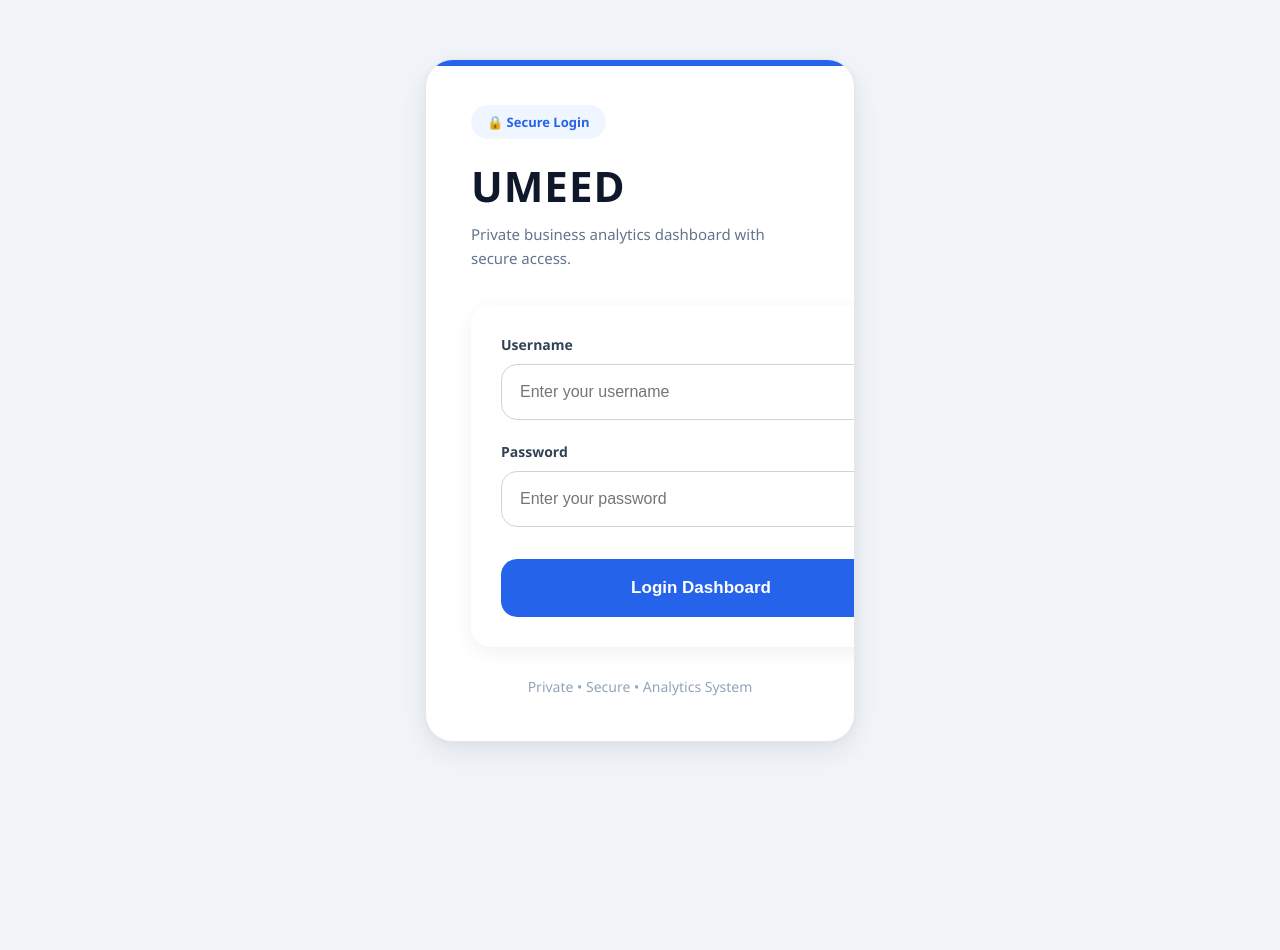
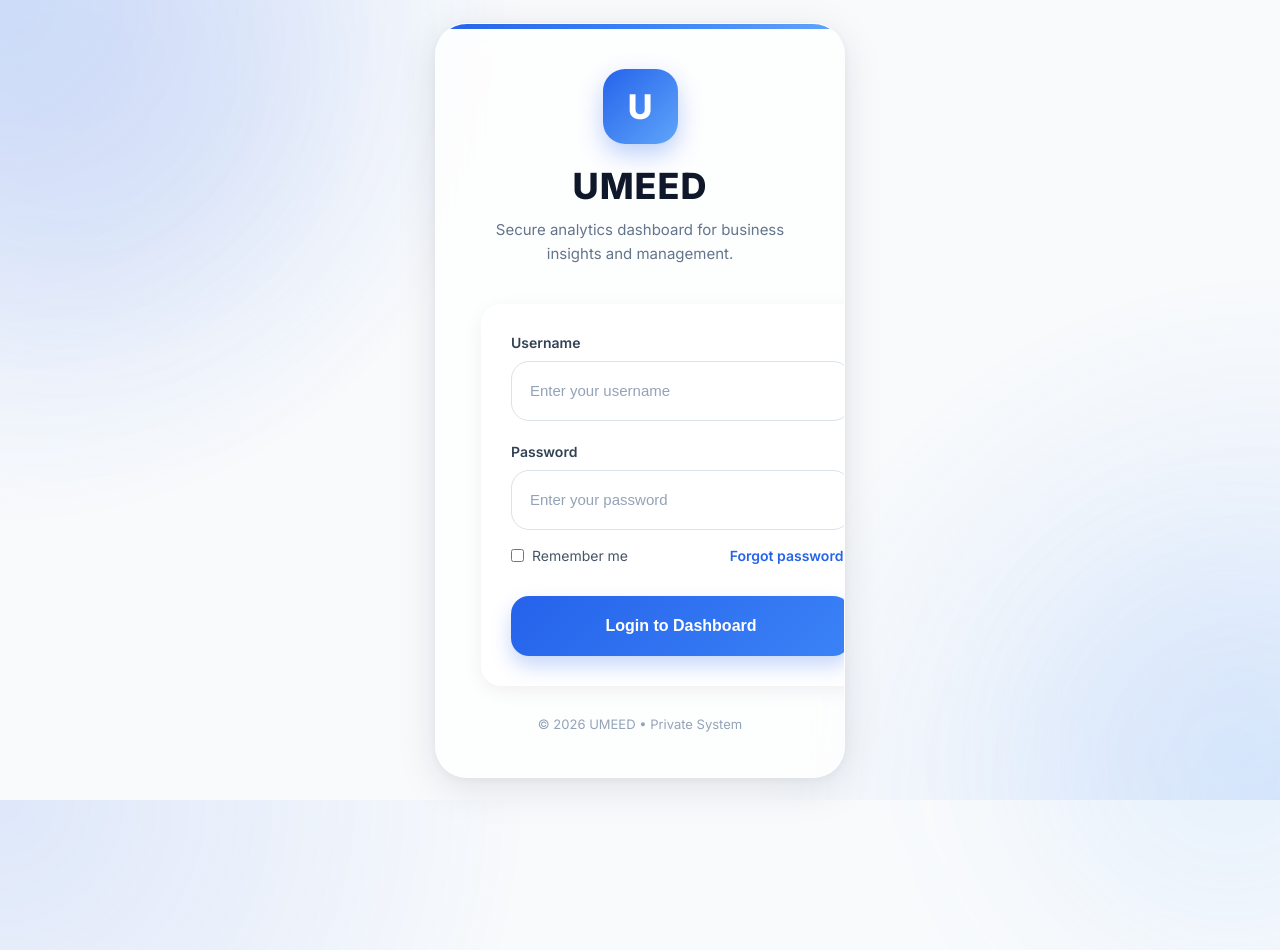
Before and after one commit to Rawish007/dashboard, a Flask app: page /login in a window 1280 px wide; the page is wider, and only the part inside the window is pictured. Before the commit the page ends 748 px from the top of that part, so only its background shows below. Run offline with Flask 3, Linux system fonts and the light colour scheme.

Commit message:
Update login.html

```diff
--- a/templates/login.html
+++ b/templates/login.html
@@ -1,6 +1,5 @@
 <!DOCTYPE html>
 <html lang="en">
-
 <head>
 
 <meta charset="UTF-8">
@@ -11,45 +10,118 @@
 <link rel="stylesheet"
 href="{{ url_for('static', filename='style.css') }}">
 
+<link rel="preconnect" href="https://fonts.googleapis.com">
+<link href="https://fonts.googleapis.com/css2?family=Inter:wght@400;500;600;700;800&display=swap" rel="stylesheet">
+
 <style>
+
+/* RESET */
+
+*{
+    margin:0;
+    padding:0;
+    box-sizing:border-box;
+}
 
 /* BODY */
 
 body{
-    margin:0;
-    padding:0;
-    font-family:'Segoe UI',sans-serif;
-    background:#f1f5f9;
+
+    font-family:'Inter',sans-serif;
+
     height:100vh;
+
     display:flex;
+
     justify-content:center;
+
     align-items:center;
+
     overflow:hidden;
+
+    background:
+    radial-gradient(circle at top left,#2563eb20,transparent 35%),
+    radial-gradient(circle at bottom right,#3b82f620,transparent 35%),
+    #f8fafc;
+
+    position:relative;
+
 }
 
-/* MAIN CONTAINER */
+/* FLOATING BLUR */
+
+body::before{
+
+    content:"";
+
+    position:absolute;
+
+    width:500px;
+    height:500px;
+
+    background:#2563eb18;
+
+    border-radius:50%;
+
+    filter:blur(90px);
+
+    top:-180px;
+    left:-180px;
+
+}
+
+body::after{
+
+    content:"";
+
+    position:absolute;
+
+    width:400px;
+    height:400px;
+
+    background:#60a5fa18;
+
+    border-radius:50%;
+
+    filter:blur(80px);
+
+    bottom:-150px;
+    right:-150px;
+
+}
+
+/* WRAPPER */
 
 .login-wrapper{
+
     width:100%;
-    max-width:430px;
+    max-width:450px;
+
     padding:20px;
+
+    z-index:2;
+
 }
 
-/* LOGIN CARD */
+/* CARD */
 
 .login-card{
 
-    background:white;
+    background:rgba(255,255,255,0.75);
 
-    border-radius:28px;
+    backdrop-filter:blur(20px);
+
+    border:1px solid rgba(255,255,255,0.4);
+
+    border-radius:32px;
 
     padding:45px;
 
     box-shadow:
-    0 10px 30px rgba(15,23,42,0.08),
-    0 2px 8px rgba(15,23,42,0.04);
+    0 10px 40px rgba(15,23,42,0.10),
+    0 2px 12px rgba(15,23,42,0.05);
 
-    border:1px solid #e2e8f0;
+    animation:fadeUp 0.8s ease;
 
     position:relative;
 
@@ -57,7 +129,7 @@ body{
 
 }
 
-/* TOP BLUE LINE */
+/* TOP GLOW */
 
 .login-card::before{
 
@@ -69,9 +141,34 @@ body{
     left:0;
 
     width:100%;
-    height:6px;
+    height:5px;
 
-    background:#2563eb;
+    background:linear-gradient(
+    90deg,
+    #2563eb,
+    #3b82f6,
+    #60a5fa
+    );
+
+}
+
+/* ANIMATION */
+
+@keyframes fadeUp{
+
+    from{
+
+        opacity:0;
+        transform:translateY(40px);
+
+    }
+
+    to{
+
+        opacity:1;
+        transform:translateY(0);
+
+    }
 
 }
 
@@ -79,13 +176,47 @@ body{
 
 .logo-section{
 
-    margin-bottom:35px;
+    text-align:center;
+
+    margin-bottom:38px;
+
+}
+
+.logo-icon{
+
+    width:75px;
+    height:75px;
+
+    margin:auto;
+    margin-bottom:20px;
+
+    border-radius:22px;
+
+    background:linear-gradient(
+    135deg,
+    #2563eb,
+    #60a5fa
+    );
+
+    display:flex;
+
+    justify-content:center;
+
+    align-items:center;
+
+    font-size:34px;
+
+    color:white;
+
+    font-weight:800;
+
+    box-shadow:0 10px 25px rgba(37,99,235,0.30);
 
 }
 
 .logo{
 
-    font-size:42px;
+    font-size:36px;
 
     font-weight:800;
 
@@ -93,15 +224,15 @@ body{
 
     letter-spacing:1px;
 
-    margin-bottom:8px;
+    margin-bottom:10px;
 
 }
 
 .subtitle{
 
+    font-size:15px;
+
     color:#64748b;
-
-    font-size:15px;
 
     line-height:1.6;
 
@@ -119,23 +250,23 @@ form{
 
 }
 
-/* INPUT GROUP */
+/* INPUT */
 
 .input-group{
 
-    display:flex;
-
-    flex-direction:column;
+    position:relative;
 
 }
 
 .input-group label{
 
+    display:block;
+
+    margin-bottom:10px;
+
     font-size:14px;
 
     font-weight:600;
-
-    margin-bottom:10px;
 
     color:#334155;
 
@@ -143,23 +274,25 @@ form{
 
 .input-group input{
 
-    height:56px;
+    width:100%;
 
-    border:1px solid #cbd5e1;
+    height:60px;
 
-    border-radius:16px;
+    border:1px solid #dbe2ea;
+
+    border-radius:18px;
+
+    background:white;
 
     padding:0 18px;
 
-    font-size:16px;
+    font-size:15px;
 
     outline:none;
 
     transition:0.3s;
 
-    background:#fff;
-
-    box-sizing:border-box;
+    color:#0f172a;
 
 }
 
@@ -167,7 +300,64 @@ form{
 
     border-color:#2563eb;
 
-    box-shadow:0 0 0 4px rgba(37,99,235,0.08);
+    box-shadow:
+    0 0 0 5px rgba(37,99,235,0.08);
+
+    transform:translateY(-1px);
+
+}
+
+.input-group input::placeholder{
+
+    color:#94a3b8;
+
+}
+
+/* OPTIONS */
+
+.options{
+
+    display:flex;
+
+    justify-content:space-between;
+
+    align-items:center;
+
+    margin-top:-5px;
+
+}
+
+.remember{
+
+    display:flex;
+
+    align-items:center;
+
+    gap:8px;
+
+    font-size:14px;
+
+    color:#475569;
+
+}
+
+.forgot{
+
+    text-decoration:none;
+
+    font-size:14px;
+
+    font-weight:600;
+
+    color:#2563eb;
+
+    transition:0.3s;
+
+}
+
+.forgot:hover{
+
+    opacity:0.8;
 
 }
 
@@ -175,17 +365,21 @@ form{
 
 .login-btn{
 
-    height:58px;
+    height:60px;
 
     border:none;
 
-    border-radius:16px;
+    border-radius:18px;
 
-    background:#2563eb;
+    background:linear-gradient(
+    135deg,
+    #2563eb,
+    #3b82f6
+    );
 
     color:white;
 
-    font-size:17px;
+    font-size:16px;
 
     font-weight:700;
 
@@ -195,13 +389,17 @@ form{
 
     margin-top:10px;
 
+    box-shadow:
+    0 10px 20px rgba(37,99,235,0.25);
+
 }
 
 .login-btn:hover{
 
-    background:#1d4ed8;
+    transform:translateY(-2px);
 
-    transform:translateY(-2px);
+    box-shadow:
+    0 15px 30px rgba(37,99,235,0.35);
 
 }
 
@@ -209,35 +407,13 @@ form{
 
 .footer{
 
-    margin-top:30px;
-
     text-align:center;
 
-    color:#94a3b8;
-
-    font-size:14px;
-
-}
-
-/* SECURITY BADGE */
-
-.badge{
-
-    display:inline-block;
-
-    padding:8px 16px;
-
-    background:#eff6ff;
-
-    color:#2563eb;
-
-    border-radius:999px;
+    margin-top:30px;
 
     font-size:13px;
 
-    font-weight:600;
-
-    margin-bottom:18px;
+    color:#94a3b8;
 
 }
 
@@ -247,15 +423,24 @@ form{
 
     .login-card{
 
-        padding:30px;
+        padding:30px 24px;
 
-        border-radius:22px;
+        border-radius:28px;
 
     }
 
     .logo{
 
-        font-size:34px;
+        font-size:30px;
+
+    }
+
+    .logo-icon{
+
+        width:65px;
+        height:65px;
+
+        font-size:28px;
 
     }
 
@@ -271,28 +456,20 @@ form{
 
     <div class="login-card">
 
-        <!-- BADGE -->
-
-        <div class="badge">
-
-            🔒 Secure Login
-
-        </div>
-
         <!-- LOGO -->
 
         <div class="logo-section">
 
+            <div class="logo-icon">
+                U
+            </div>
+
             <div class="logo">
-
                 UMEED
-
             </div>
 
             <div class="subtitle">
-
-                Private business analytics dashboard with secure access.
-
+                Secure analytics dashboard for business insights and management.
             </div>
 
         </div>
@@ -329,13 +506,31 @@ form{
 
             </div>
 
+            <!-- OPTIONS -->
+
+            <div class="options">
+
+                <label class="remember">
+
+                    <input type="checkbox">
+
+                    Remember me
+
+                </label>
+
+                <a href="#" class="forgot">
+                    Forgot password?
+                </a>
+
+            </div>
+
             <!-- BUTTON -->
 
             <button
             type="submit"
             class="login-btn">
 
-                Login Dashboard
+                Login to Dashboard
 
             </button>
 
@@ -345,7 +540,7 @@ form{
 
         <div class="footer">
 
-            Private • Secure • Analytics System
+            © 2026 UMEED • Private System
 
         </div>
 
```
